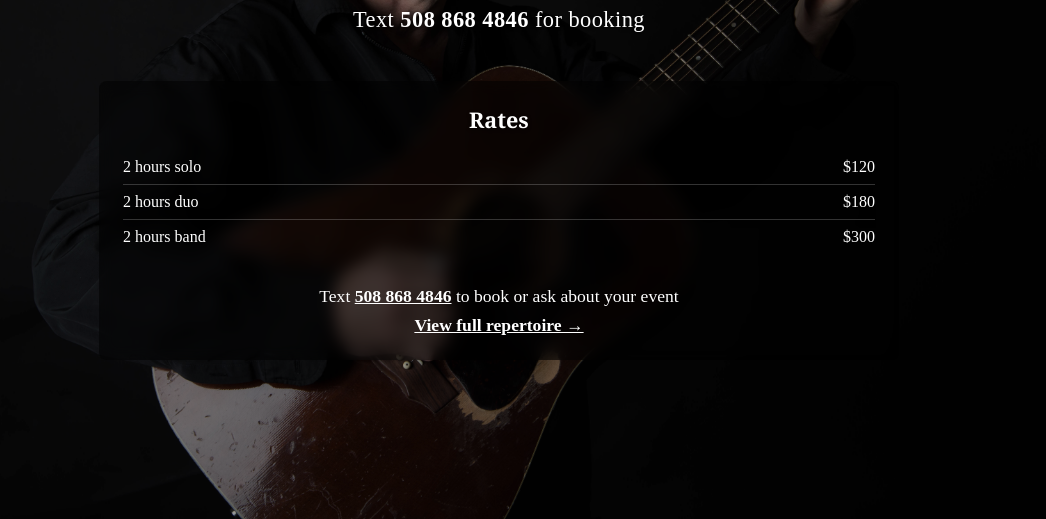
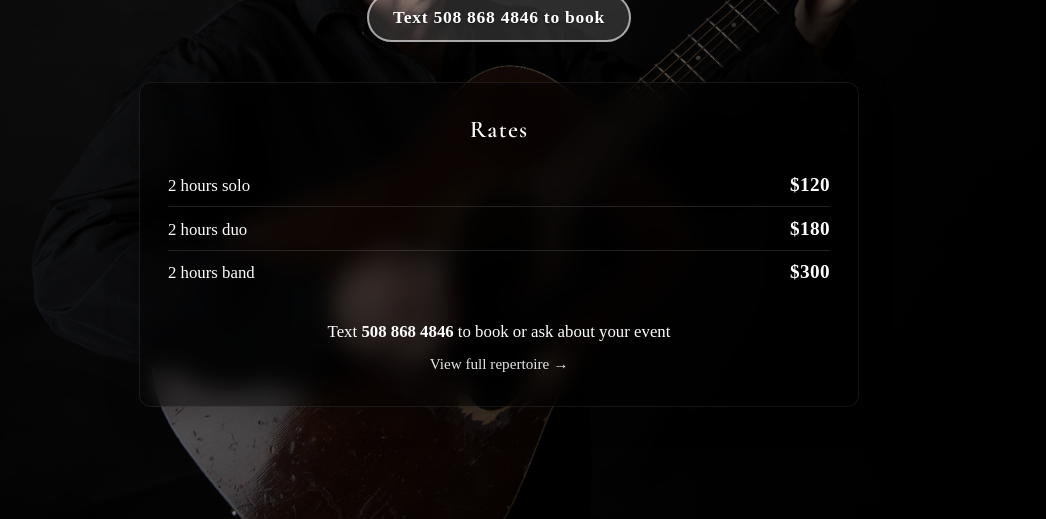
Before and after one commit to johnfraize/johnfraize.github.io, a plain HTML site: page index.html in a window 1280 px wide. Shown: the part 281-800 px from the top of the page, without its empty margins (141-1187 px from the left). Drawn offline with nearby package versions, Linux system fonts and the light colour scheme.

Commit message:
cleaned up

```diff
--- a/index.html
+++ b/index.html
@@ -4,6 +4,9 @@
   <meta charset="UTF-8">
   <meta name="viewport" content="width=device-width, initial-scale=1.0">
   <title>John Fraize - Music for the 50s, 60s, 70s and Beyond</title>
+  <link rel="preconnect" href="https://fonts.googleapis.com">
+  <link rel="preconnect" href="https://fonts.gstatic.com" crossorigin>
+  <link href="https://fonts.googleapis.com/css2?family=Cormorant+Garamond:ital,wght@0,500;0,600;0,700;1,500&display=swap" rel="stylesheet">
   <style>
     * {
       margin: 0;
@@ -19,7 +22,7 @@
       background: url('JF-8.jpg') center center / cover no-repeat fixed;
       color: #fff;
       text-align: center;
-      padding: 2rem;
+      padding: 2rem 1.5rem;
       position: relative;
     }
     body::before {
@@ -29,58 +32,90 @@
       left: 0;
       right: 0;
       bottom: 0;
-      background: rgba(0, 0, 0, 0.4);
+      background: linear-gradient(180deg, rgba(0,0,0,0.35) 0%, rgba(0,0,0,0.5) 50%, rgba(0,0,0,0.55) 100%);
       z-index: 0;
     }
     .content {
       position: relative;
       z-index: 1;
-      max-width: 800px;
+      max-width: 720px;
+      width: 100%;
+    }
+    .hero {
+      margin-bottom: 2.5rem;
+    }
+    .hero .tagline {
+      font-family: 'Cormorant Garamond', Georgia, serif;
+      font-size: clamp(0.95rem, 2vw, 1.1rem);
+      font-weight: 500;
+      letter-spacing: 0.2em;
+      text-transform: uppercase;
+      opacity: 0.9;
+      text-shadow: 0 1px 4px rgba(0, 0, 0, 0.6);
+      margin-bottom: 0.5rem;
     }
     h1 {
-      font-family: Georgia, 'Times New Roman', serif;
-      font-size: clamp(1.5rem, 4vw, 2.5rem);
+      font-family: 'Cormorant Garamond', Georgia, serif;
+      font-size: clamp(2rem, 5vw, 3.25rem);
       font-weight: 600;
-      line-height: 1.3;
-      text-shadow: 0 2px 8px rgba(0, 0, 0, 0.7);
-      margin-bottom: 1.5rem;
-    }
-    .booking {
-      font-size: clamp(1.1rem, 2.5vw, 1.4rem);
-      text-shadow: 0 2px 6px rgba(0, 0, 0, 0.7);
+      line-height: 1.2;
+      text-shadow: 0 2px 12px rgba(0, 0, 0, 0.7);
+      margin-bottom: 1.25rem;
       letter-spacing: 0.02em;
     }
-    .booking a {
+    .hero-sub {
+      font-size: clamp(1rem, 2.2vw, 1.2rem);
+      opacity: 0.95;
+      text-shadow: 0 1px 6px rgba(0, 0, 0, 0.6);
+      margin-bottom: 1.75rem;
+    }
+    .booking-btn {
+      display: inline-block;
+      padding: 0.75rem 1.5rem;
+      background: rgba(255, 255, 255, 0.15);
+      border: 2px solid rgba(255, 255, 255, 0.6);
+      border-radius: 999px;
       color: #fff;
       text-decoration: none;
       font-weight: 600;
+      font-size: 1.1rem;
+      letter-spacing: 0.04em;
+      transition: background 0.2s, border-color 0.2s, box-shadow 0.2s;
+      text-shadow: 0 1px 2px rgba(0, 0, 0, 0.4);
     }
-    .booking a:hover {
-      text-decoration: underline;
+    .booking-btn:hover {
+      background: rgba(255, 255, 255, 0.25);
+      border-color: rgba(255, 255, 255, 0.9);
+      box-shadow: 0 4px 20px rgba(0, 0, 0, 0.3);
     }
     section {
-      margin-top: 3rem;
-      padding: 1.5rem;
-      background: rgba(0, 0, 0, 0.5);
-      border-radius: 8px;
-      backdrop-filter: blur(8px);
+      margin-top: 0;
+      padding: 2rem 1.75rem;
+      background: rgba(0, 0, 0, 0.45);
+      border-radius: 12px;
+      border: 1px solid rgba(255, 255, 255, 0.08);
+      backdrop-filter: blur(12px);
       text-align: left;
+      box-shadow: 0 8px 32px rgba(0, 0, 0, 0.25);
     }
     section h2 {
-      font-family: Georgia, 'Times New Roman', serif;
-      font-size: 1.35rem;
-      margin-bottom: 1rem;
+      font-family: 'Cormorant Garamond', Georgia, serif;
+      font-size: 1.5rem;
+      font-weight: 600;
+      margin-bottom: 1.25rem;
       text-align: center;
       text-shadow: 0 1px 4px rgba(0, 0, 0, 0.6);
+      letter-spacing: 0.05em;
     }
     .rates {
       list-style: none;
     }
     .rates li {
-      padding: 0.5rem 0;
-      border-bottom: 1px solid rgba(255, 255, 255, 0.2);
+      padding: 0.65rem 0;
+      border-bottom: 1px solid rgba(255, 255, 255, 0.12);
       display: flex;
       justify-content: space-between;
+      align-items: baseline;
       gap: 1rem;
       flex-wrap: wrap;
     }
@@ -89,32 +124,54 @@
     }
     .rates .label {
       font-weight: 500;
+      font-size: 1.05rem;
+    }
+    .rates .price {
+      font-weight: 600;
+      font-size: 1.2rem;
+      letter-spacing: 0.02em;
     }
     .cta {
       text-align: center;
-      margin-top: 2rem;
-      font-size: 1.1rem;
+      margin-top: 1.75rem;
+      font-size: 1.05rem;
     }
     .cta a {
       color: #fff;
       font-weight: 600;
+      text-decoration: none;
+    }
+    .cta a:hover {
+      text-decoration: underline;
+    }
+    .cta-repertoire {
+      margin-top: 0.75rem;
+    }
+    .cta-repertoire a {
+      opacity: 0.9;
+      font-weight: 500;
+      font-size: 0.95rem;
     }
   </style>
 </head>
 <body>
   <div class="content">
-    <h1>John Fraize – plays music for the 50s, 60s, 70s and beyond</h1>
-    <p class="booking">Text <a href="sms:5088684846">508 868 4846</a> for booking</p>
+    <header class="hero">
+      <p class="tagline">Live music for your venue</p>
+      <h1>John Fraize</h1>
+      <p class="hero-sub">50s, 60s, 70s and beyond</p>
+      <a href="sms:5088684846" class="booking-btn">Text 508 868 4846 to book</a>
+    </header>
 
     <section>
       <h2>Rates</h2>
       <ul class="rates">
-        <li><span class="label">2 hours solo</span><span>$120</span></li>
-        <li><span class="label">2 hours duo</span><span>$180</span></li>
-        <li><span class="label">2 hours band</span><span>$300</span></li>
+        <li><span class="label">2 hours solo</span><span class="price">$120</span></li>
+        <li><span class="label">2 hours duo</span><span class="price">$180</span></li>
+        <li><span class="label">2 hours band</span><span class="price">$300</span></li>
       </ul>
       <p class="cta">Text <a href="sms:5088684846">508 868 4846</a> to book or ask about your event</p>
-      <p class="cta" style="margin-top: 0.5rem;"><a href="repertoire.html">View full repertoire →</a></p>
+      <p class="cta cta-repertoire"><a href="repertoire.html">View full repertoire →</a></p>
     </section>
   </div>
 </body>
```
